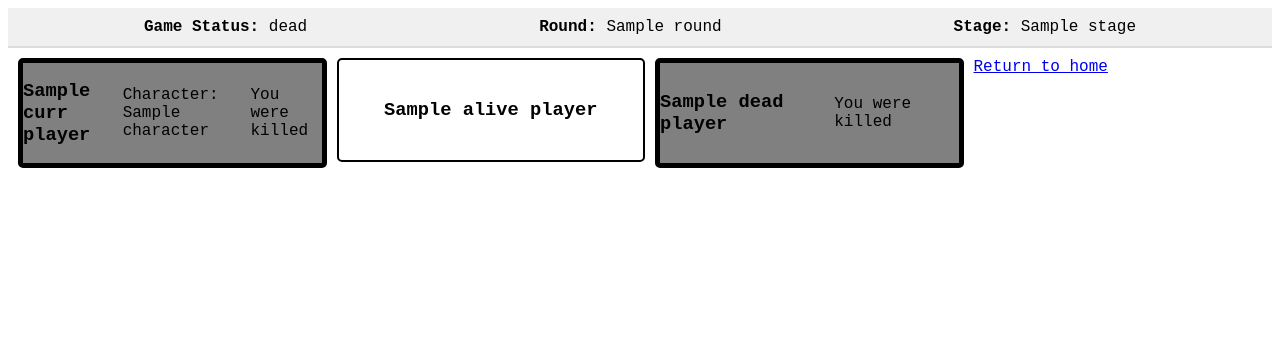
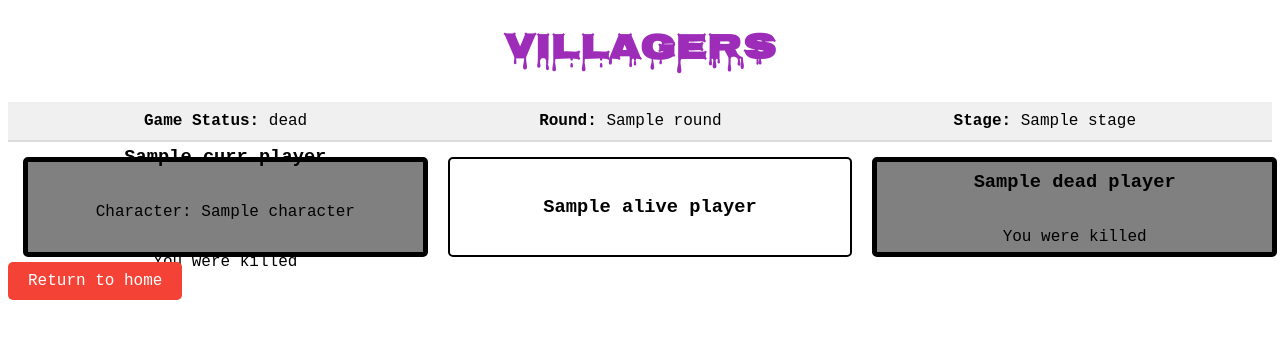
Before and after one commit to alex-law/villagers, a Flask app: template templates/village.html in a window 1280 px wide. Shown: the top 339 px of the page. Run offline with Flask 3, Linux system fonts and the light colour scheme; the template is opened without the code that fills it: most values are stand-ins (such as "Sample title", 1, 10 or a date in 2020); some libraries are stand-ins or nearby versions.

Commit message:
layout much improved

```diff
--- a/main.py
+++ b/main.py
@@ -13,6 +13,8 @@ from logic import game_logic, player_logic
 app = Flask(__name__)
 app.secret_key = 'your_secret_key'
 app.config['SECRET_KEY'] = 'secret'
+app.config['APPLICATION_ROOT'] = './'
+app.config['PREFERRED_URL_SCHEME'] = 'http'
 socketio = SocketIO(app)
 
 config = getConfig()
@@ -36,7 +38,7 @@ def checkVotes(_id, player_name):
         if game['stage'] == 'day':
             if len(voted_alive_players) > 0:
                 for voted_player in voted_alive_players:
-                    socketio.emit('update_player_vote', {'voted_player': voted_player['player_name'], 'borderColor': 'red'})
+                    socketio.emit('update_player_vote', {'voted_player': voted_player['player_name'], 'borderColor': 'green', 'fillColor': 'lightgreen'})
         #Once all players have voted, then ready to move onto next round
         # Wait for all players to vote if playing during day
         # Wait for all wolfs to vote if playing during night
--- a/static/css/styles.css
+++ b/static/css/styles.css
@@ -1,6 +1,20 @@
 /* Global Styles */
 body {
     font-family: 'Courier New', Courier, monospace; /* Typewriter-like font */
+}
+
+button, input[type="button"], input[type="submit"] {
+    font-family: 'Courier New', Courier, monospace;
+}
+
+#villagers-heading {
+    font-family: 'Nosifer', cursive;; /* Keeps font consistent with your page */
+    font-size: 36px; /* Large font size */
+    font-weight: bold; /* Make the text bold */
+    color: #9d2db9; /* A striking color, adjust as needed */
+    text-align: center; /* Center align the heading */
+    margin-top: 20px; /* Adds some space at the top of the heading */
+    margin-bottom: 20px; /* Adds some space below the heading */
 }
 
 /* Status Bar Styling */
@@ -33,13 +47,16 @@ body {
 
 /* Players */
 .player-square {
-    height: 100px;
+    height: 100px; /* Adjust height as needed */
     border: 2px solid black;
-    display: flex; /* To center content inside the player box */
-    justify-content: center; /* Centers content horizontally */
-    align-items: center; /* Centers content vertically */
+    margin: 5px;
+    display: flex;
+    flex-direction: column; /* Stacks children vertically */
+    justify-content: center; /* Center children vertically */
+    align-items: center; /* Center children horizontally */
     border-radius: 5px; /* Slightly rounded edges */
-    overflow: hidden; /* Ensures no overflow outside the boxes */
+    padding: 10px; /* Add padding inside the boxes */
+    box-sizing: border-box; /* Ensures padding does not increase the box size */
 }
 
 .featured-player {
@@ -50,3 +67,28 @@ body {
     border: 5px solid black;
     background-color: grey; /* Updated to background-color for consistency */
 }
+
+.button {
+    color: white; /* Text color for the button */
+    text-decoration: none; /* Removes underline from links */
+    background-color: #f44336; /* Button background color */
+    padding: 10px 20px; /* Padding inside the button */
+    border-radius: 5px; /* Rounded corners for the button */
+    font-family: 'Courier New', Courier, monospace; /* Consistent font usage */
+}
+
+.button:hover {
+    background-color: #d32f2f; /* Darker shade on hover for visual feedback */
+}
+
+
+footer {
+    position: fixed;
+    left: 0;
+    bottom: 0;
+    width: 100%;
+    background-color: #333; /* Dark background for the footer */
+    color: white;
+    text-align: center;
+    padding: 10px 0; /* Adds padding inside the footer */
+}
--- a/static/js/app.js
+++ b/static/js/app.js
@@ -28,6 +28,7 @@ document.addEventListener('DOMContentLoaded', (event) => {
         if (voted_player_div) {
         console.log(voted_player)
         voted_player_div.style.borderColor = data.borderColor;
+        voted_player_div.style.backgroundColor = data.fillColor
         }
     });
 
--- a/templates/village.html
+++ b/templates/village.html
@@ -13,11 +13,13 @@
     <script src="{{ url_for('static', filename='js/app.js') }}"></script>
     </script>
 
-
+    <link href="https://fonts.googleapis.com/css2?family=Nosifer&display=swap" rel="stylesheet">
 
 </head>
 <body>
 <div id="content">
+
+    <h1 id="villagers-heading">Villagers</h1>
 
     <!-- Status Bar at the Top -->
     <div class="status-bar">
@@ -56,8 +58,6 @@
                 <p>You were killed</p>
             </div>
         {% endfor %}
-
-        <a href="/" class="button">Return to home</a>
     </div>
 
     {% if game['stage'] == 'day' %}
@@ -80,6 +80,9 @@
         <button id="voteButton">Cast Vote</button>
         {% endif %}
     {% endif %}
+
+    <a href="/" class="button">Return to home</a>
+
 </div>
 </body>
 </html>
```
